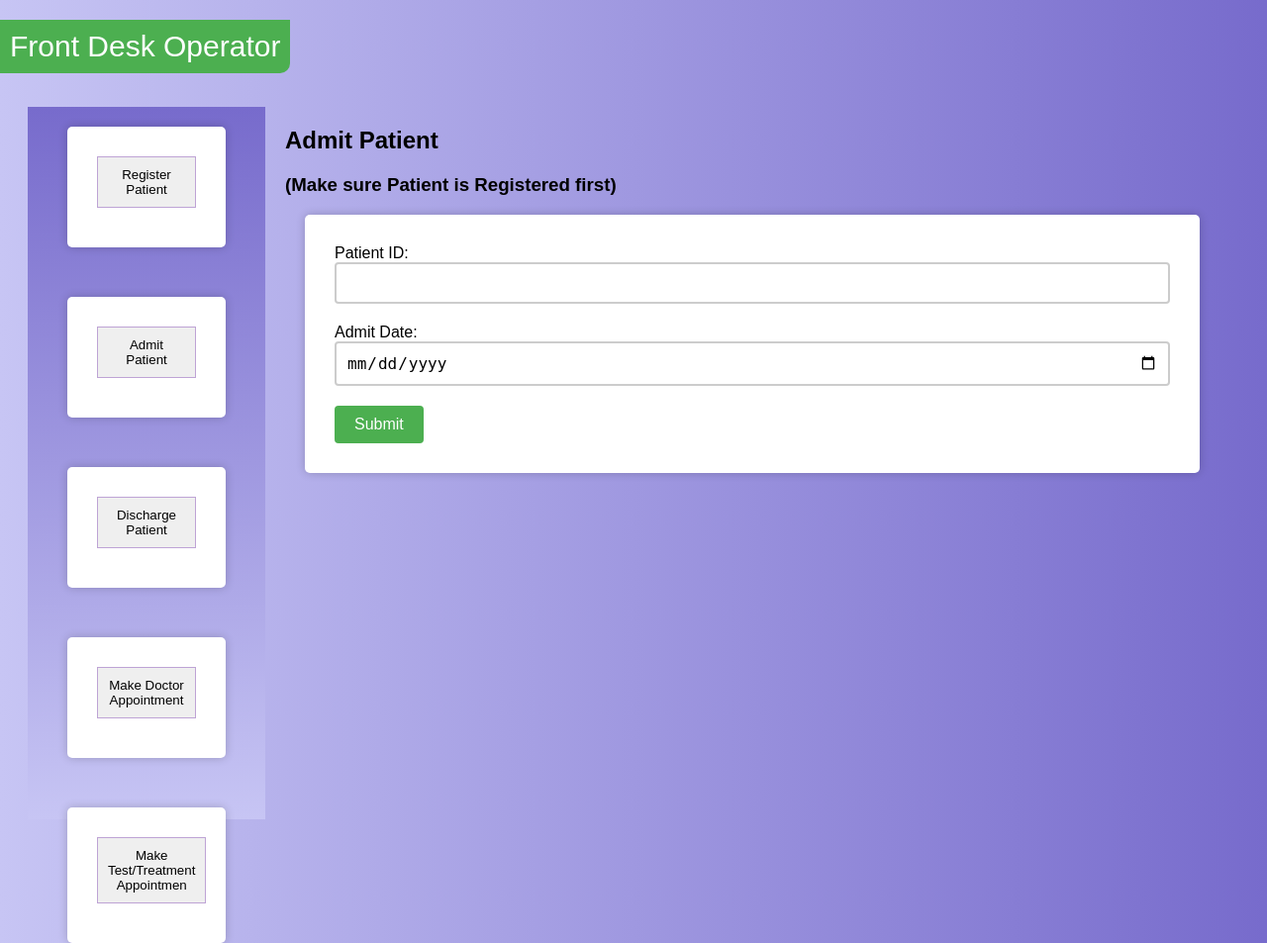
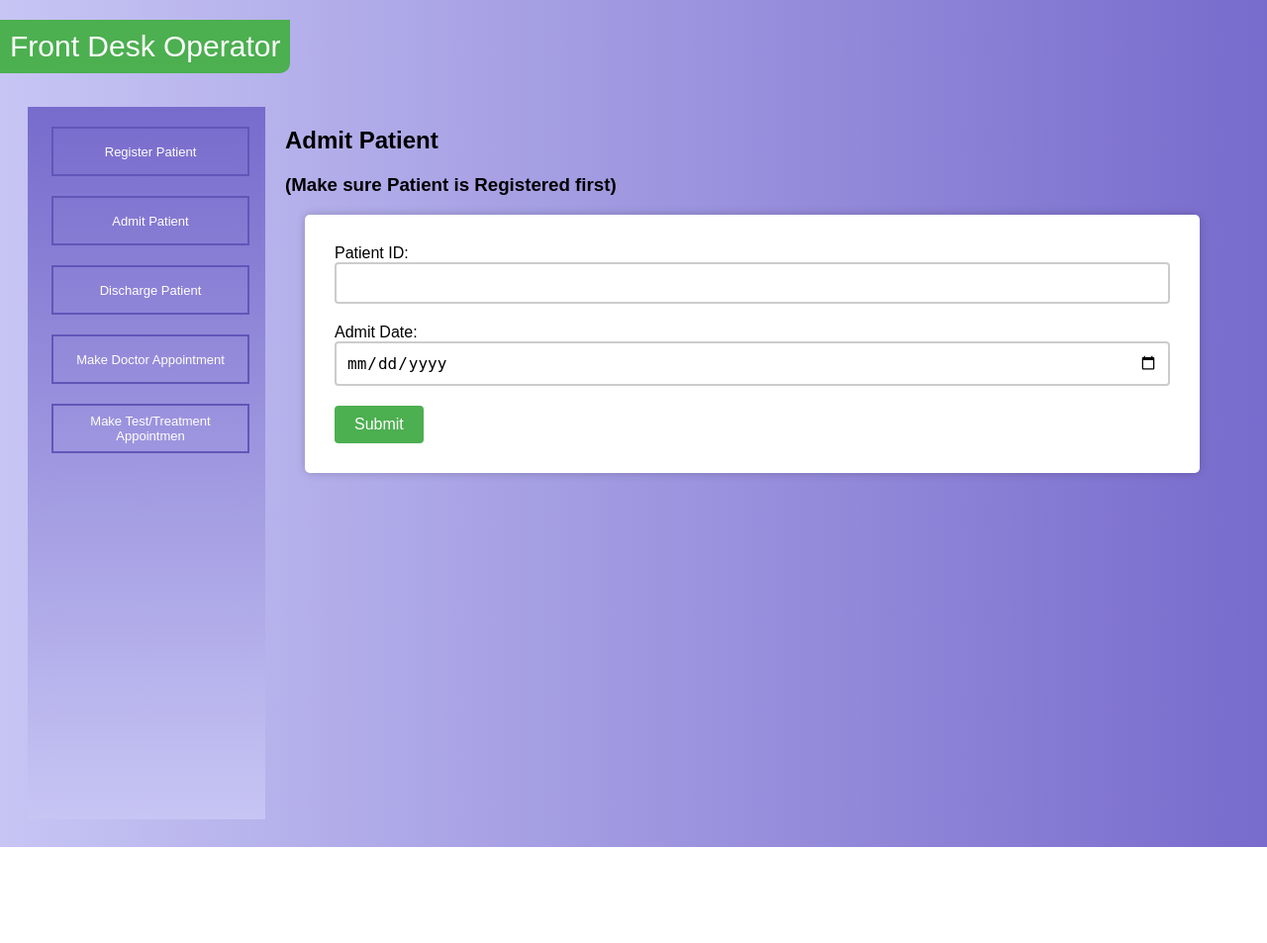
Before and after one commit to preritpaliwal/HospitalManagementSystem, a Flask app: page /frontdesk/admitpatient/0 in a window 1280 px wide. Shown: the whole page at 99% size. After the commit the page ends 856 px from the top, so only its background shows below. Run offline with Flask 2, Linux system fonts and the light colour scheme; some libraries are stand-ins or nearby versions.

Commit message:
Cool Front Desk Style

```diff
--- a/static/css/front_desk_op_style.css
+++ b/static/css/front_desk_op_style.css
@@ -15,7 +15,13 @@ body {
   margin-bottom: 20px;
 }
 
-form {
+.option-menu {
+  margin-bottom: 20px;
+  margin-left: 4px;
+  margin-right: 20px;
+}
+
+.other-forms {
   background-color: #fff;
   padding: 30px;
   border-radius: 5px;
@@ -26,14 +32,12 @@ form {
 }
 
 .option-format {
-    cursor: pointer;
-    padding: 10px;
-    border: 1px solid rgb(190, 163, 213);
-    margin-bottom: 10px;
-}
-
-.option-header {
-    color: #776BCC;
+  background-color: transparent;
+  border: 2px solid #6156b8;
+  color: white;
+  font-size: 13px;
+  width: 200px;
+  height: 50px;
 }
 
 table {
@@ -53,6 +57,7 @@ th {
   background-color: #f2f2f2;
   color: #333;
 }
+
 .option-link {
   color: white;
   text-decoration: none;
@@ -81,7 +86,7 @@ th {
 .panel-options {
   margin-top: 80px;
   width: 200px;
-    background: linear-gradient(#776BCC,#C7C5F4);
+  background: linear-gradient(#776BCC, #C7C5F4);
   padding: 20px;
 }
 
--- a/templates/front_desk_op.html
+++ b/templates/front_desk_op.html
@@ -12,27 +12,27 @@
     <div class="container">
         <div class="panel-options">
             <ul>
-                <form action="/registerpatientbutton">
+                <form class="option-menu" action="/registerpatientbutton">
                     <li>
                         <button class="option-format">Register Patient</button>
                     </li>
                 </form>
-                <form action="/admitpatientbutton">
+                <form class="option-menu" action="/admitpatientbutton">
                     <li>
                         <button class="option-format">Admit Patient</button>
                     </li>
                 </form>
-                <form action="/dischargepatientbutton">
+                <form class="option-menu" action="/dischargepatientbutton">
                     <li>
                         <button class="option-format">Discharge Patient</button>
                     </li>
                 </form>
-                <form action="/makeappointmentbutton">
+                <form class="option-menu" action="/makeappointmentbutton">
                     <li>
                         <button class="option-format">Make Doctor Appointment</button>
                     </li>
                 </form>
-                <form action="/scheduletesttreatmentbutton">
+                <form class="option-menu" action="/scheduletesttreatmentbutton">
                     <li>
                         <button class="option-format">Make Test/Treatment Appointmen</button>
                     </li>
@@ -43,7 +43,7 @@
             {% if display == 1 %}
             <div id="Register Patient" class="form-panel">
                 <h2 style="margin-top: 80px;">Register Patient</h2>
-                <form action="/registerpatient" method="post">
+                <form class="other-forms" action="/registerpatient" method="post">
                     <label for="patient-name">Patient Name:</label>
                     <input type="text" id="patient-name" name="patient-name" required>
 
@@ -74,7 +74,7 @@
             <div id="Admit Patient" class="form-panel">
                 <h2 style="margin-top: 80px;">Admit Patient</h2>
                 <h3>(Make sure Patient is Registered first)</h3>
-                <form action="/admitpatient" method="post">
+                <form class="other-forms" action="/admitpatient" method="post">
                     <label for="patient-id">Patient ID:</label>
                     <input type="text" id="patient-id" name="patient-id" required>
 
@@ -92,7 +92,7 @@
             <div id="Discharge Patient" class="form-panel">
                 <h2 style="margin-top: 80px;">Discharge Patient</h2>
                 <h3>(Make sure Patient is Registered first)</h3>
-                <form action="/dischargepatient" method="post">
+                <form class="other-forms" action="/dischargepatient" method="post">
                     <label for="patient-id">Patient ID:</label>
                     <input type="text" id="patient-id" name="patient-id" required>
 
@@ -109,7 +109,7 @@
             <div id="Make Doctor Appointment" class="form-panel">
                 <h2 style="margin-top: 80px;">Make Doctor's Appointment</h2>
                 <h3>(Make sure Patient is Registered first)</h3>
-                <form action="/makeappointment" method="post">
+                <form class="other-forms" action="/makeappointment" method="post">
                     <label for="patient-id">Patient ID:</label>
                     <input type="text" id="patient-id" name="patient-id" required>
 
@@ -124,7 +124,7 @@
                     <h3 style="color: maroon;">Doctor Not Found!</h3>
                 {% endif %}
                 {% if flag == 3 %}
-                    <h3 style="color: greenyellow;">Appointment set to : {{ date }}</h3>
+                    <h3 style="color: #397c3c;">Appointment set to : {{ date }}</h3>
                     <button class="btn-schedule" onclick="scheduleAppointment('{{ curdetails }}', '{{ date }}')">Get PDF</button>
                 {% endif %}
                 <script>
```
Lines whose indentation alone changed are shown as unchanged.
